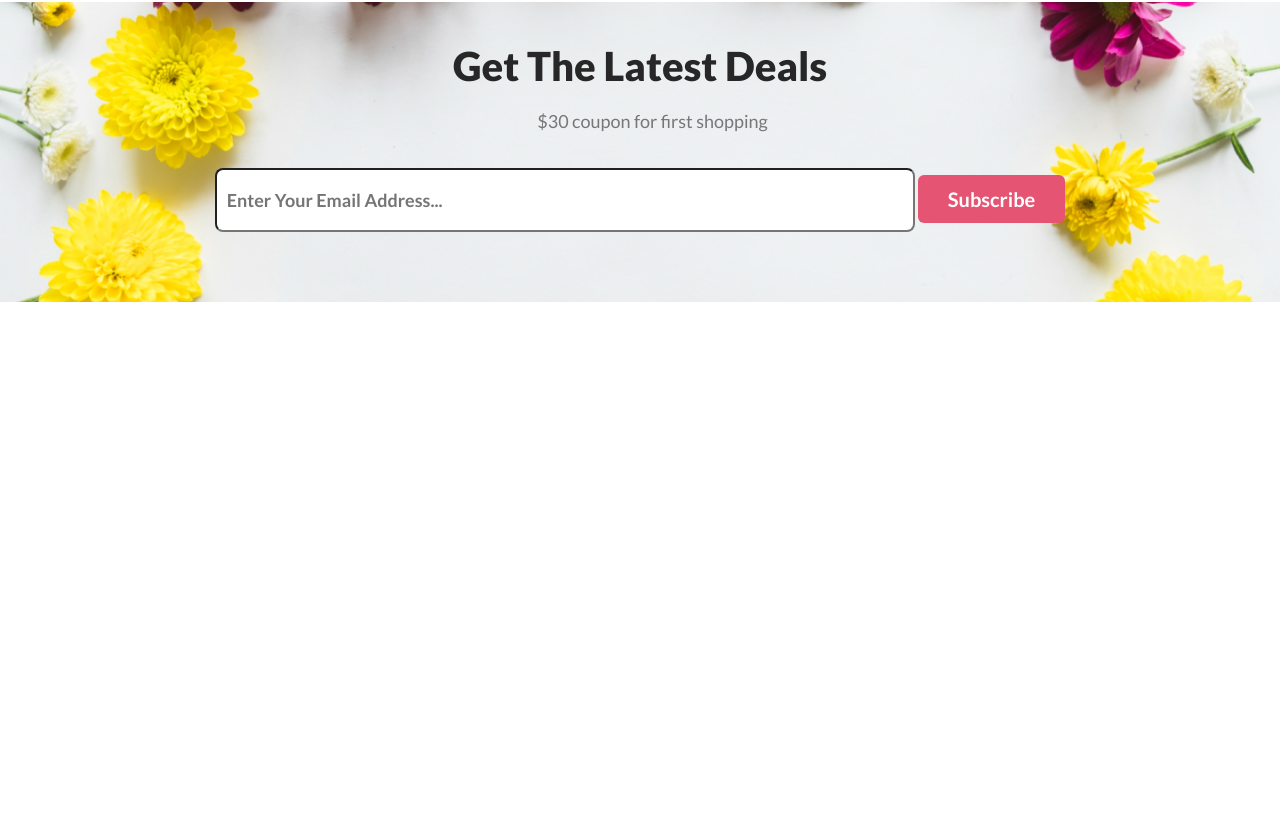
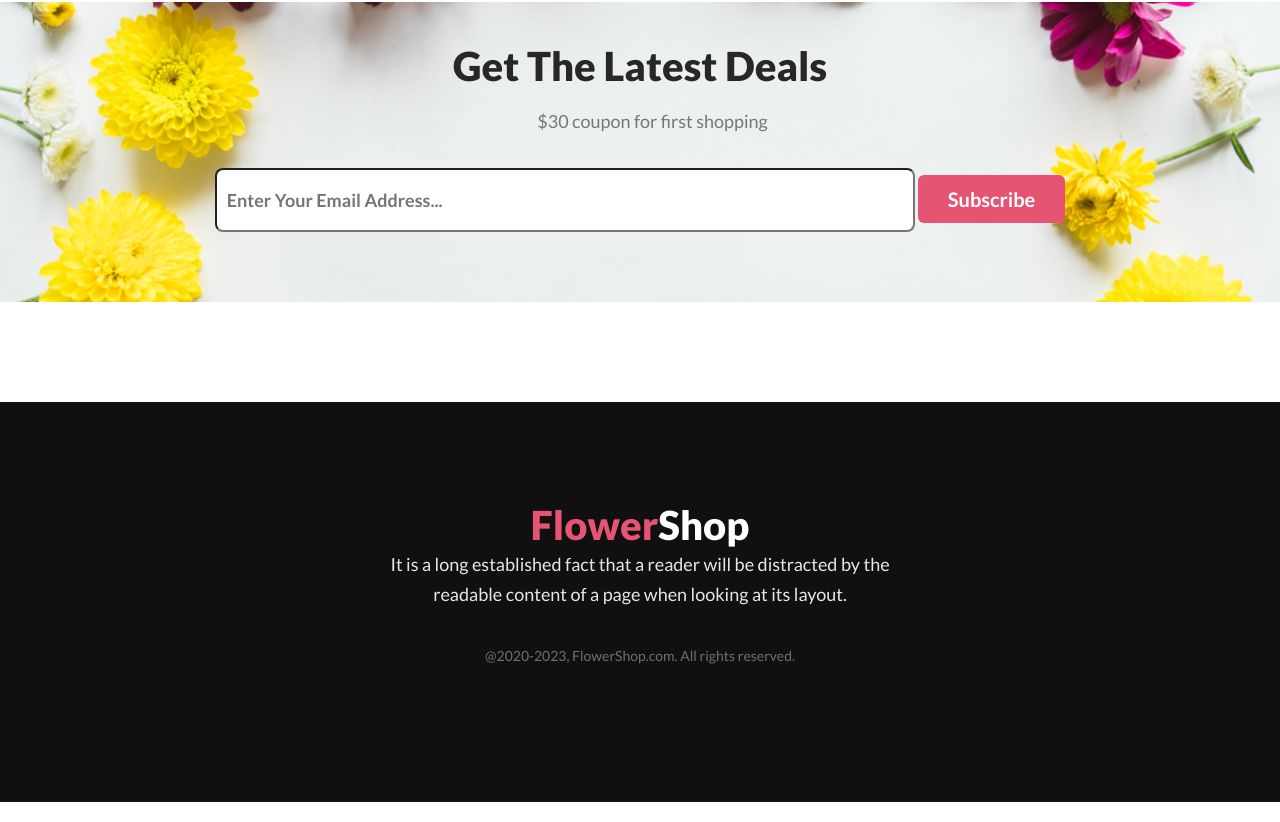
Before and after one commit to Mostofarusho/Flower-Shop-Assignment, a plain HTML site: page index.html in a window 1280 px wide. Shown: the part 3428-4250 px from the top of the page. Before the commit the page ends 3830 px from the top, so only its background shows below. Drawn offline with Linux system fonts and the light colour scheme.

Commit message:
Footer  Section Done

```diff
--- a/index.html
+++ b/index.html
@@ -106,7 +106,15 @@
             <button>Subscribe</button>
         </div>
     </section>
-
+    <footer>
+        <section class="container-footer-section">
+            <div class="footer-heading">
+                <h2 class="footer_title"><span class="colorOne">Flower</span><span class="colorTwo">Shop</span></h2>
+                <p class="footer-details"> It is a long established fact that a reader will be distracted by the readable content of a page when looking at its layout.</p>
+                <p class="footer-copyright">@2020-2023, FlowerShop.com. All rights reserved.</p>
+            </div>
+        </section>
+    </footer>
 </body>
 
 </html>
--- a/style/styles.css
+++ b/style/styles.css
@@ -15,8 +15,6 @@ header {
         max-width: 1440px;
         margin: 0 auto;
     }
-
-
     /* shared paragraph  */
 
     .section-heading {
@@ -92,8 +90,6 @@ p {
         width: 100%;
         vertical-align: middle;
     }
-
-
     /* featured */
 
     .featured {
@@ -111,7 +107,6 @@ p {
         border-radius: 300px 300px 0px 0px;
         background: rgba(167, 33, 98, 0.15);
         padding: 30px 25px 0px;
-    /* height: 500px; */
         width: 464px;
         height: 638px;
         display: flex;
@@ -147,13 +142,10 @@ p {
         margin-top: 10px;
         text-decoration: underline;
     }
-
-
     /* supports  */
 
     .container-support-section {
         margin: 100px auto;
-    /* Center it horizontally */
         padding: 20px;
         display: flex;
         justify-content: space-around;
@@ -161,12 +153,9 @@ p {
         border-radius: 8px;
         background: rgba(167, 33, 98, 0.15);
         max-width: 1200px;
-    /* ✅ LIMIT THE WIDTH */
         width: 90%;
-    /* ✅ responsive width */
         box-sizing: border-box;
         flex-wrap: wrap;
-    /* ✅ handles small screens */
     }
 
     .support {
@@ -183,7 +172,6 @@ p {
         width: 60px;
         height: 60px;
         margin-bottom: 10px;
-    /* ensures some space before title */
     }
 
     .support-title {
@@ -191,12 +179,8 @@ p {
         font-size: 18px;
         font-weight: 600;
         line-height: 24px;
-    /* ✅ normal line height */
         margin: 0;
-    /* ✅ remove any default margin */
     }
-
-
     /* Offer Section  */
 
     .container-offer-section {
@@ -217,8 +201,6 @@ p {
         margin-bottom: 16px;
         color: rgb(229, 84, 115);
     }
-
-
     /* Instagram */
 
     .container-instagram-section {
@@ -230,8 +212,6 @@ p {
         display: flex;
         gap: 20px;
     }
-
-
     /* subscribe */
 
     .container-subscribe-section {
@@ -256,3 +236,55 @@ p {
         line-height: 24px;
         padding-left: 10px;
     }
+    /* footer  */
+
+    .container-footer-section {
+        background: rgb(17, 16, 16);
+        margin: 20px auto;
+    }
+
+    .footer-heading {
+        display: flex;
+        flex-direction: column;
+        justify-content: center;
+        align-items: center;
+        height: 400px;
+        text-align: center;
+        margin: 0 auto;
+    }
+
+    .footer_title {
+        color: rgb(39, 39, 39);
+        font-family: Lato;
+        font-size: 40px;
+        font-weight: 800;
+        line-height: 48px;
+        letter-spacing: 0%;
+        text-align: center;
+    }
+
+    .colorOne {
+        color: rgb(229, 84, 115);
+    }
+
+    .colorTwo {
+        color: white;
+    }
+
+    .footer-details {
+        color: rgba(255, 255, 255, 0.9);
+        font-family: Lato;
+        font-size: 18px;
+        font-style: normal;
+        font-weight: 400;
+        line-height: 30px;
+    }
+
+    .footer-copyright {
+        color: rgba(255, 255, 255, 0.4);
+        font-family: Lato;
+        font-size: 14px;
+        font-style: normal;
+        font-weight: 400;
+        line-height: 30px;
+    }
```
Lines whose indentation alone changed are shown as unchanged.
